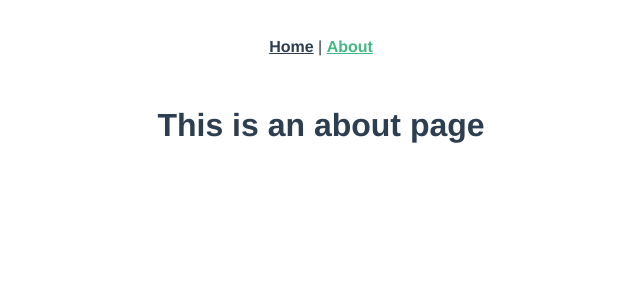
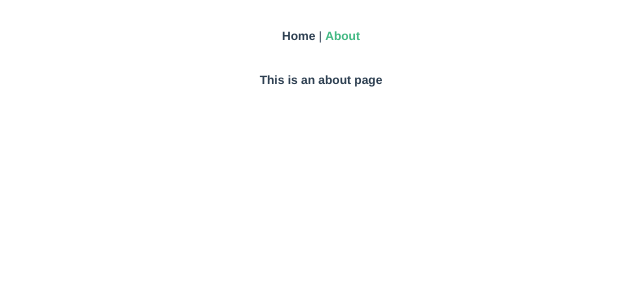
Before and after one commit to Suptrees/VXP, a Vue app: page /about in a window 1280 px wide. Shown: the top 300 px of the page, without its empty margins (319-959 px from the left). Built offline with nearby package versions, Linux system fonts and the light colour scheme.

Commit message:
add: 引入 reset.scss

```diff
--- /dev/null
+++ b/src/common/scss/index.scss
@@ -0,0 +1 @@
+@import "./reset.scss"
--- /dev/null
+++ b/src/common/scss/reset.scss
@@ -0,0 +1,21 @@
+/* reset */
+html,body,h1,h2,h3,h4,h5,h6,div,dl,dt,dd,ul,ol,li,p,blockquote,pre,hr,figure,table,caption,th,td,form,fieldset,legend,input,button,textarea,menu{margin:0;padding:0;}
+header,footer,section,article,aside,nav,hgroup,address,figure,figcaption,menu,details{display:block;}
+table{border-collapse:collapse;border-spacing:0;}
+caption,th{text-align:left;font-weight:normal;}
+html,body,fieldset,img,iframe,abbr{border:0;}
+i,cite,em,var,address,dfn{font-style:normal;}
+[hidefocus],summary{outline:0;}
+li{list-style:none;}
+h1,h2,h3,h4,h5,h6,small{font-size:100%;}
+sup,sub{font-size:83%;}
+pre,code,kbd,samp{font-family:inherit;}
+q:before,q:after{content:none;}
+textarea{overflow:auto;resize:none;}
+label,summary{cursor:default;}
+a,button{cursor:pointer;}
+h1,h2,h3,h4,h5,h6,em,strong,b{font-weight:bold;}
+del,ins,u,s,a,a:hover{text-decoration:none;}
+body,textarea,input,button,select,keygen,legend{font:12px/1.14 arial,\5b8b\4f53;color:#333;outline:0;}
+body{background:#fff;}
+a,a:hover{color:#333;}
--- a/src/main.js
+++ b/src/main.js
@@ -1,7 +1,9 @@
 import Vue from 'vue'
 import App from './App.vue'
 import router from './router'
+
 import store from './store'
+import '@/common/scss/index.scss'
 
 Vue.config.productionTip = false
 
```
